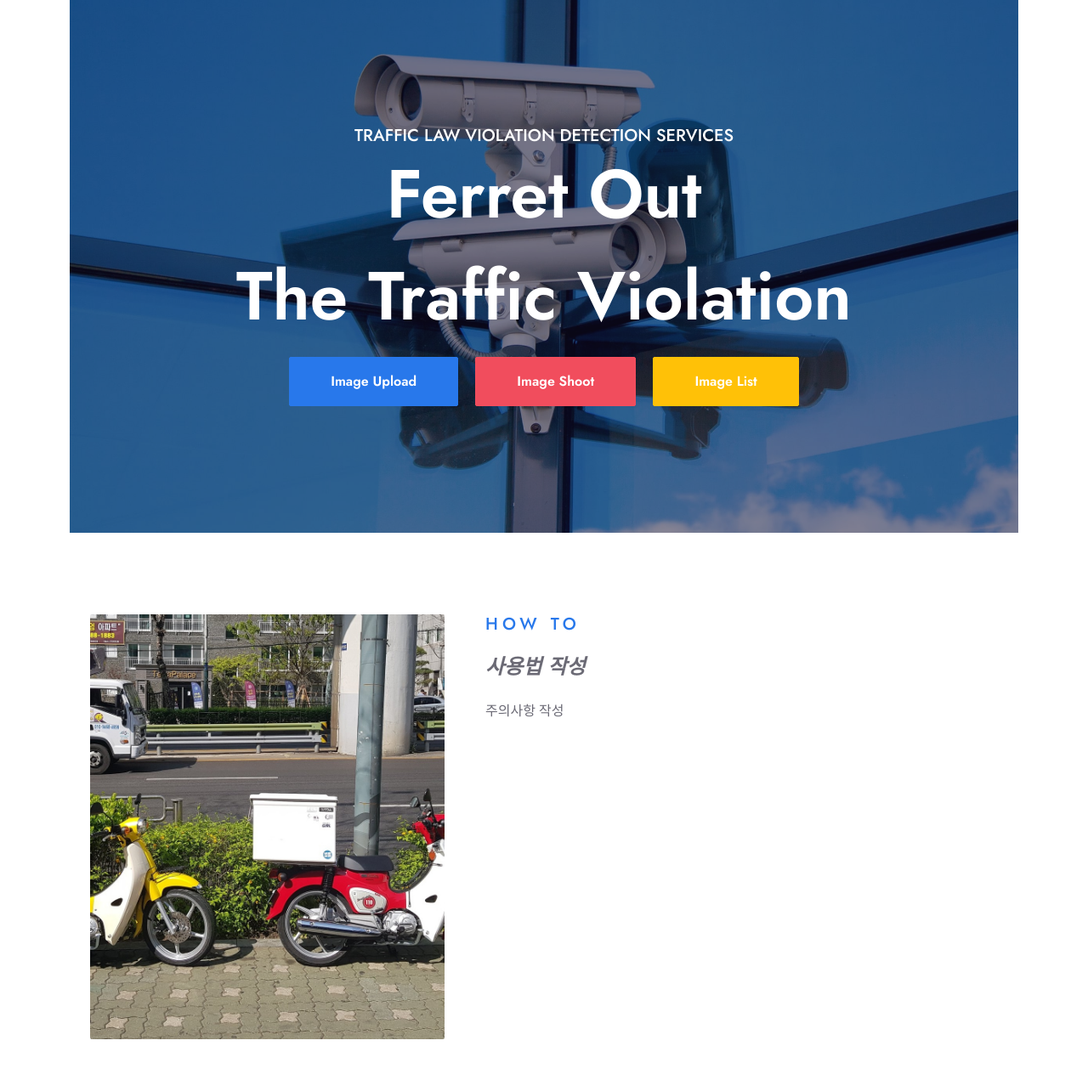
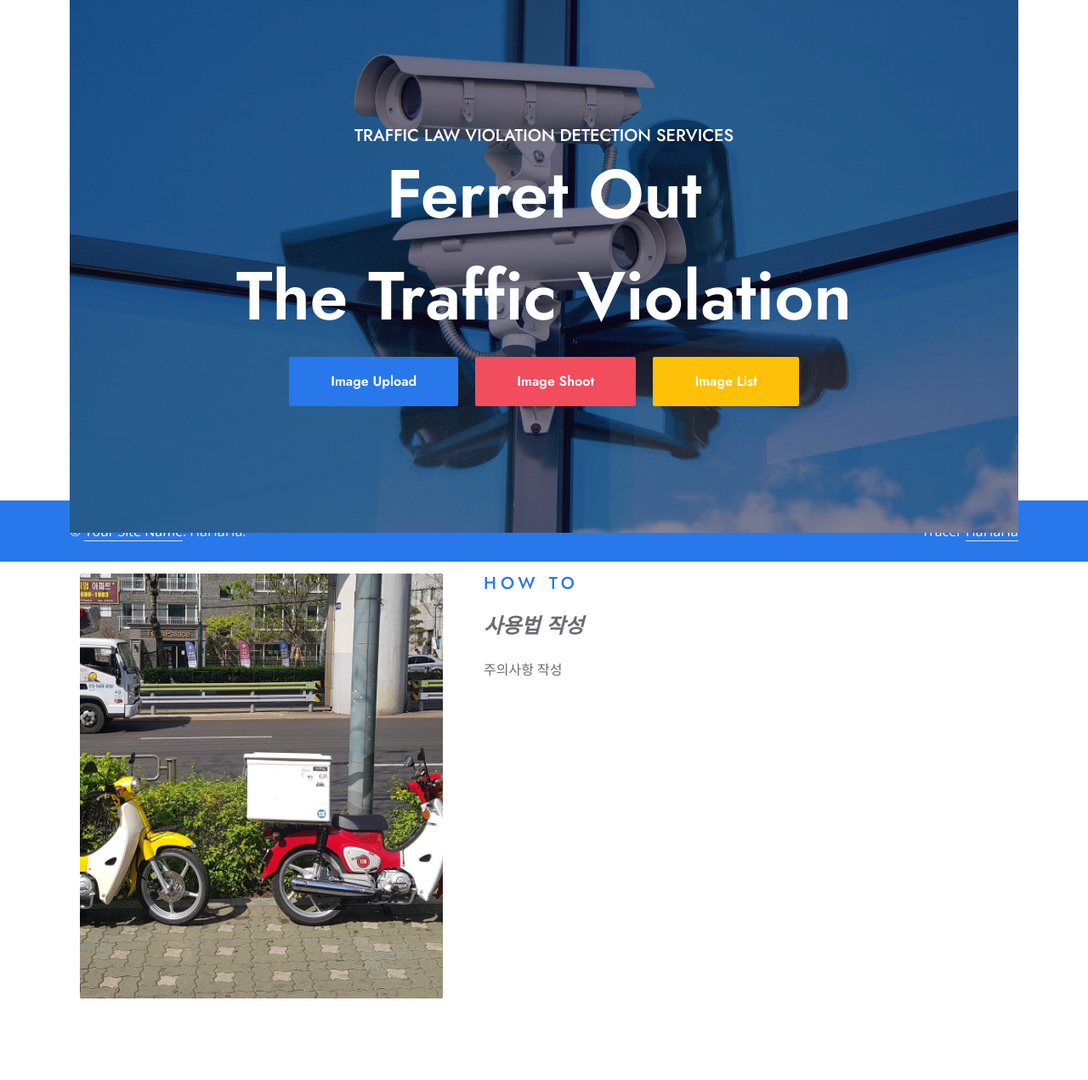
Before and after one commit to violation-tracers/violation_tracers, a Django app: page /tracer/ in a window 1280 px wide. Shown: the part 139-1410 px from the top of the page at 85% size. After the commit the page ends 1314 px from the top, so only its background shows below. Run offline with Django 4.2, Linux system fonts and the light colour scheme; some libraries are stand-ins or nearby versions.

Commit message:
navbar_scrollbar

```diff
--- a/accounts/templates/accounts/main.html
+++ b/accounts/templates/accounts/main.html
@@ -40,9 +40,8 @@
     </div>
 </div>
 {% comment %} About {% endcomment %}
-<div class="container-fluid py-5 wow fadeInUp" data-wow-delay="0.1s" data-bs-target="#navbar-example2">
-    <div class="container">
-        <div class="row gx-5">
+<div class="container-fluid wow fadeInUp" data-wow-delay="0.1s" id="scrollspyHeading1">
+    <div class="row gx-5" >
         <div class="col-lg-5 mb-5 mb-lg-0" style="min-height: 500px;">
             <div class="position-relative h-100">
                 <img class="position-absolute w-100 h-100 rounded wow zoomIn" data-wow-delay="0.3s" src="/static/img/example_1.jpg" style="object-fit: cover;">
@@ -50,13 +49,12 @@
         </div>
         <div class="col-lg-7">
             <div class="mb-4">
-                    <h5 class="text-primary text-uppercase" style="letter-spacing: 5px;" id="scrollspyHeading1">How To</h5>
+                <h5 class="text-primary text-uppercase" style="letter-spacing: 5px;">How To</h5>
             </div>
             <h4 class="text-body fst-italic mb-4">사용법 작성</h4>
             <p class="mb-4">주의사항 작성</p>
         </div>
     </div>
 </div>
-</div>
 <!-- About End -->
 {% endblock %}
--- a/detect/templates/image/image_list.html
+++ b/detect/templates/image/image_list.html
@@ -24,7 +24,7 @@
 </div>
 <div class="row g-4 d-flex justify-content-center">
     {% for image_contents in image_contents_list %}
-    <div class="col-md-auto d-flex justify-content-center">
+    <div class="col-md-auto">
         <div class="imageItem" data-status="{{ image_contents.check_status}}">
             <a href="{% url "image:image_detail" image_contents.image_uuid %}">
                 <div class="card">
--- a/templates/base.html
+++ b/templates/base.html
@@ -57,6 +57,12 @@
           background: var(--primary);
           border-color: var(--primary);
       }
+
+      footer {
+        position: fixed;
+        bottom: 0;
+        width: 100%;
+      }
     </style>
 
     <script>
@@ -69,15 +75,39 @@
           window.location.href = "{% url 'accounts:login' %}";
         }
       }
+
+      function adjustFooterPosition() {
+        const footer = document.getElementById('sticky-footer');
+        const windowHeight = window.innerHeight;
+        const documentHeight = document.documentElement.scrollHeight;
+        const scrollTop = window.scrollY;
+
+        if (windowHeight >= documentHeight) {
+            // 스크롤이 없는 경우
+            footer.style.position = 'fixed';
+            footer.style.bottom = '0';
+        } else {
+            // 스크롤이 있는 경우
+            footer.style.position = 'relative';
+            footer.style.bottom = 'auto';
+        }
+    }
+
+    window.addEventListener('scroll', adjustFooterPosition);
+    window.addEventListener('resize', adjustFooterPosition);
+
+    // 초기 로드시에도 조절
+    window.addEventListener('load', adjustFooterPosition);
     </script>
     <title>Chasers</title>
 </head>
-  <body>
+  <body data-spy="scroll" data-target=".navbar">
     {% include 'navbar.html' %}
     <section class="container">
       {% block content %}
       {% endblock %}
     </section>
+    {% include "footer.html" %}
      <!-- JavaScript Libraries -->
      <script src="https://code.jquery.com/jquery-3.4.1.min.js"></script>
      <script src="https://cdn.jsdelivr.net/npm/bootstrap@5.0.0/dist/js/bootstrap.bundle.min.js"></script>
--- /dev/null
+++ b/templates/footer.html
@@ -0,0 +1,14 @@
+<!-- Footer Start -->
+<footer class="container-fluid bg-primary text-light py-4 mt-5" id="sticky-footer">
+    <div class="container">
+        <div class="row g-5">
+            <div class="col-md-6 text-center text-md-start">
+                <p class="mb-md-0">&copy; <a class="text-white border-bottom" href="#">Your Site Name</a>. HaHaHa.</p>
+            </div>
+            <div class="col-md-6 text-center text-md-end">
+                <p class="mb-0">Tracer <a class="text-white border-bottom" href="#">HaHaHa</a></p>
+            </div>
+        </div>
+    </div>
+</footer>
+<!-- Footer End -->
--- a/templates/navbar.html
+++ b/templates/navbar.html
@@ -2,9 +2,6 @@
     <a href="{% url "accounts:main" %}" class="navbar-brand ms-lg-5">
         <h1 class="display-5 m-0 text-primary">Tracers</h1>
     </a>
-    <button class="navbar-toggler" type="button" data-bs-toggle="collapse" data-bs-target="#navbarCollapse">
-        <span class="navbar-toggler-icon"></span>
-    </button>
     <div class="collapse navbar-collapse px-5 ms-lg-5" id="navbarCollapse">
         <div class="navbar-nav ms-auto py-0">
             <a href="{% url "accounts:main" %}" class="nav-item nav-link">Home</a>
```
Lines whose indentation alone changed are shown as unchanged.
